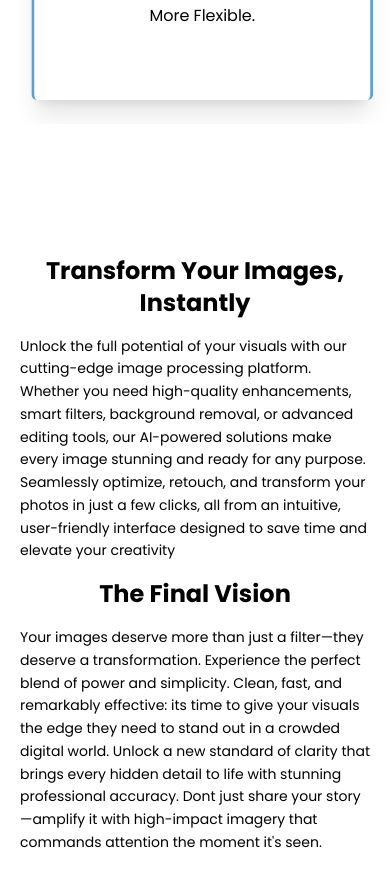
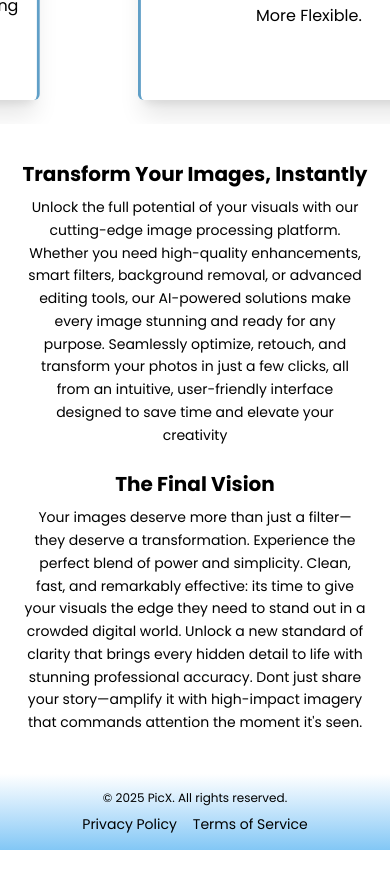
Before and after one commit to arslanahmad7635-web/image-processing-frontend, a React (Vite) app: page / in a window 390 px wide. Shown: the part 1080-1968 px from the top of the page. After the commit the page ends 1930 px from the top, so only its background shows below. Built offline with nearby package versions, Linux system fonts and the light colour scheme; no server answers; a web font is replaced by a local one.

Commit message:
Few changes in home screen and made it responsiveness

```diff
--- /dev/null
+++ b/src/Screens/AnalyzeScreen/Components/AnalysisResults.jsx
@@ -0,0 +1,64 @@
+import { motion } from 'motion/react';
+import React from 'react'
+
+
+function AnalysisResults(props) {
+
+    console.log(props.response.contributions);
+    console.log(props.response.images);
+
+  return (
+
+    <section className='w-full h-screen flex flex-col items-center justify-center'>
+
+        {
+            props.option == 'Channel Analysis' && (
+                <div className='w-full flex flex-wrap items-center justify-center'>
+
+                    <motion.div initial={{opacity : 0, y : 20}} animate={{opacity : 1, y : 0}} className='w-80 h-80 flex items-center justify-center rounded-lg overflow-hidden relative'>
+
+                        <img className='w-full h-full object-contain object-center' src={`${props.response.images.red_image}`} alt="" />
+                        <h4 className='absolute font-poppins text-white text-2xl'>{props.response.contributions.red_contribution}%</h4>
+
+                    </motion.div>
+
+                    <motion.div initial={{opacity : 0, y : 20}} animate={{opacity : 1, y : 0}} transition={{delay : 0.2}} className='w-80 h-80 flex items-center justify-center rounded-lg overflow-hidden mx-6 relative'>
+
+                        <img className='w-full h-full object-contain object-center' src={`${props.response.images.green_image}`} alt="" />
+                        <h4 className='absolute font-poppins text-white text-2xl'>{props.response.contributions.green_contribution}%</h4>
+
+                    </motion.div>
+
+                    <motion.div initial={{opacity : 0, y : 20}} animate={{opacity : 1, y : 0}} transition={{delay : 0.4}} className='w-80 h-80 flex items-center justify-center rounded-lg overflow-hidden relative'>
+
+                        <img className='w-full h-full object-contain object-center' src={`${props.response.images.blue_image}`} alt="" />
+                        <h4 className='absolute font-poppins text-white text-2xl'>{props.response.contributions.red_contribution}%</h4>
+
+                    </motion.div>
+
+                </div>
+            )
+        }
+
+
+        {
+            props.option == 'Edge Detection' && (
+                <div className='w-full flex items-center justify-center'>
+
+                    <motion.div initial={{opacity : 0, y : 20}} animate={{opacity : 1, y : 0}} className='w-80 h-80 flex items-center justify-center rounded-lg overflow-hidden relative'>
+
+                        <img className='w-full h-full object-contain object-center' src={`${props.response.image}`} alt="" />
+
+                    </motion.div>
+
+                </div>
+            )
+        }
+
+    </section>
+
+  )
+
+}
+
+export default AnalysisResults
--- a/src/Screens/EnhanceScreen/EnhanceScreen.jsx
+++ b/src/Screens/EnhanceScreen/EnhanceScreen.jsx
@@ -2,7 +2,7 @@ import axios from 'axios'
 import { AnimatePresence, motion } from 'motion/react';
 import React, { useEffect, useRef, useState } from 'react'
 import Navbar from '../../Components/Navbar'
-import { BarLoader, PuffLoader } from 'react-spinners';
+import { BarLoader, FadeLoader, PuffLoader } from 'react-spinners';
 import AdjustMenu from './Components/AdjustMenu';
 import ResizeMenu from './Components/ResizeMenu';
 import GeometryScreen from './Components/GeometryScreen';
@@ -54,6 +54,7 @@ function EnhanceScreen() {
 
 
     async function applyAdjustments(image_Id, brightnes_val,contrast_val,saturation_val,gamma_value) {
+
         if (!image_Id) return;
 
         setIsProcessingImage(true);
@@ -74,6 +75,7 @@ function EnhanceScreen() {
         setImagePreview(res.data.image);
 
         setIsProcessingImage(false);
+
     }
 
 
@@ -180,6 +182,22 @@ function EnhanceScreen() {
             <div className={`flex flex-col items-center justify-center p-2 rounded-md ${!imageSelected && 'transition duration-300 hover:shadow-xl'} ${!imageSelected && !imagePreview == '' && 'shadow-xl'}`}>
 
                 <div className={`${imageSelected ? 'w-100 h-100' : 'w-70 h-70 shadow-xl'} flex flex-col items-center justify-center rounded-lg relative group transition duration-300`}>
+
+                    <AnimatePresence>
+
+                        {
+                            isProcessingImage && (
+                                <motion.div initial={{opacity : 0}} animate={{opacity : 1}} exit={{opacity : 0}} className='w-full h-full absolute z-5 backdrop-blur-xs flex items-center justify-center flex-col'>
+
+                                    <FadeLoader color='#ffffff' />
+
+                                    <p className='mt-4 font-poppins text-white'>Let The Magic Happen</p>
+
+                                </motion.div>
+                            )
+                        }
+
+                    </AnimatePresence>
 
                     <div className='w-full h-full bg-transparent z-4 absolute'>
 
--- a/src/Screens/HomeScreen/Components/IntroSection.jsx
+++ b/src/Screens/HomeScreen/Components/IntroSection.jsx
@@ -105,31 +105,32 @@ function IntroSection() {
         </motion.div>
 
     </section>
-    <section className='w-full h-screen sm:h-auto flex flex-col items-center justify-center'>
-        <div className='lg:w-1/2 lg:h-80 sm:w-auto sm:h-auto flex flex-col items-center justify-center '>
+    <section className='w-full mt-9 sm:h-auto flex flex-col items-center justify-center px-2 sm:px-0'>
+        <div className=' flex flex-col items-center justify-center '>
 
-            <h2 className='text-2xl md:text-3xl font-bold font-poppins text-center sm:text-left max-sm:mt-4 sm:text-xl'>Transform Your Images, Instantly</h2>
-            <p className='mt-4 px-5 md:px-0 leading-relaxed sm:leading-8 text-sm text-left font-poppins  sm:text-left   '>Unlock the full potential of your visuals with our cutting-edge image processing platform. Whether you need high-quality enhancements, smart filters, background removal, or advanced editing tools, our AI-powered solutions make every image stunning and ready for any purpose. Seamlessly optimize, retouch, and transform your photos in just a few clicks, all from an intuitive, user-friendly interface designed to save time and elevate your creativity</p>
+            <h2 className='text-xl sm:text-2xl font-bold font-poppins text-center '>Transform Your Images, Instantly</h2>
+            <p className=' w-full sm:w-1/2 mt-2 px-4 sm:px-8 leading-relaxed text-sm text-center sm:text-left font-poppins  '>Unlock the full potential of your visuals with our cutting-edge image processing platform. Whether you need high-quality enhancements, smart filters, background removal, or advanced editing tools, our AI-powered solutions make every image stunning and ready for any purpose. Seamlessly optimize, retouch, and transform your photos in just a few clicks, all from an intuitive, user-friendly interface designed to save time and elevate your creativity</p>
          </div>
-         <div className='lg:w-1/2 lg:h-80 sm:w-auto sm:h-auto flex flex-col items-center justify-center '>
+         <div className='mt-6 flex flex-col items-center justify-center '>
 
-            <h2 className='text-2xl md:text-3xl font-bold font-poppins text-center sm:text-left max-sm:mt-4 sm:text-xl'>The Final Vision</h2>
-            <p className='mt-4 px-5 md:px-0 leading-relaxed sm:leading-8 text-sm text-left font-poppins  sm:text-left   '>Your images deserve more than just a filter—they deserve a transformation. Experience the perfect blend of power and simplicity. Clean, fast, and remarkably effective: its time to give your visuals the edge they need to stand out in a crowded digital world. Unlock a new standard of clarity that brings every hidden detail to life with stunning professional accuracy. Dont just share your story—amplify it with high-impact imagery that commands attention the moment it's seen.</p>
+            <h2 className='text-xl sm:text-2xl font-bold font-poppins text-center'>The Final Vision</h2>
+            <p className='w-full sm:w-1/2 mt-2 px-4 sm:px-8 leading-relaxed text-sm text-center sm:text-left font-poppins  '>Your images deserve more than just a filter—they deserve a transformation. Experience the perfect blend of power and simplicity. Clean, fast, and remarkably effective: its time to give your visuals the edge they need to stand out in a crowded digital world. Unlock a new standard of clarity that brings every hidden detail to life with stunning professional accuracy. Dont just share your story—amplify it with high-impact imagery that commands attention the moment it's seen.</p>
          </div>
 
+
     </section>
-    <section className=' w-full  h-20 bg-gradient-to-t from-primary to-white border rounded-sm border-none flex justify-center items-center ' >
-        <div className=' w-1/3 h-full flex items-center justify-center text-center'>
-                 <div className=' mx-auto px-6 '>
-                     <p className='text-sm font-poppins text-black'>
+    <section className=' w-full mt-10 bg-gradient-to-t from-light to-white flex flex-col sm:flex-row justify-center items-center py-4 sm:h-20 gap-2 sm:gap-0 ' >
+        <div className=' w-full sm:w-1/4 flex items-center justify-center text-center'>
+
+                     <p className='text-xs sm:text-sm font-poppins text-black'>
                           © {new Date().getFullYear()} PicX. All rights reserved.
                      </p>
-                 </div>
-                 <div className='  flex items-center justify-center gap-6 text-sm font-poppins text-black'>
+         </div>
+         <div className='  w-full sm:w-1/4 flex items-center justify-center gap-4 sm:gap-6 text-sm font-poppins text-black'>
                      <p>Privacy Policy</p>
                      <p>Terms of Service</p>
-                 </div>
         </div>
+
 
 
 
```
Also changed, not shown: src/Screens/AnalyzeScreen/AnalyzeScreen.jsx (+45 -18 lines).
